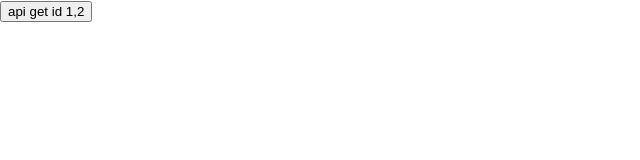
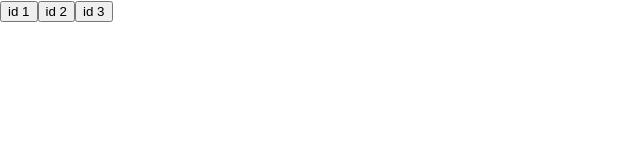
Before and after one commit to MGCWingcombo/Playlist_Client, a React (Create React App) app: page / in a window 1280 px wide. Shown: the top 160 px of the page, without its empty margins (0-640 px from the left). Built offline with nearby package versions, Linux system fonts and the light colour scheme.

Commit message:
버튼마다 원하는 value값 가져오기

```diff
--- /dev/null
+++ b/src/Pages/Btn.js
@@ -0,0 +1,50 @@
+import React, {useState, useEffect} from 'react';
+import axios from 'axios';
+
+const Btn = ({ id }) => {
+
+    const [mbtis, setMbtis] = useState(null);
+    const [error, setError] = useState(null);
+
+
+
+
+    const holder = async () => {
+        try {
+            setError(null);
+            setMbtis(null);
+            await axios.get('https://jsonplaceholder.typicode.com/posts?_start=0&_end=5', {
+                params: {
+                    id:id
+                }
+            }).then(res=>{
+                setMbtis(res.data);
+                console.log("성공");
+            }).catch(err=>{
+                console.log("실패")
+                setError(err)
+                throw err
+            })
+        } catch (e){
+            return <div>에러가 발생했습니다.</div>;
+        }
+    };
+
+    var keys = JSON.stringify(mbtis, ["id","title"], 2);
+
+    return (
+        <>
+            <button onClick={holder}>id {id}</button>
+            {mbtis && (
+                <textarea
+                    rows={7}
+                    value={keys}
+                    readOnly={true}
+                    />
+            )}
+
+        </>
+    );
+};
+
+export default Btn;
--- a/src/Pages/MbtiTest.js
+++ b/src/Pages/MbtiTest.js
@@ -1,45 +1,20 @@
 import React, {useState, useEffect} from 'react';
 import axios from 'axios';
+import Btn from './Btn';
 
 const MbtiTest = () => {
 
-    const [mbtis, setMbtis] = useState(null);
-    const [error, setError] = useState(null);
-
-
-
-
-    const holder = async () => {
-        try {
-            setError(null);
-            setMbtis(null);
-            await axios.get('https://jsonplaceholder.typicode.com/posts?_start=0&_end=5')
-            .then(res=>{
-                setMbtis(res.data);
-                console.log("성공");
-            }).catch(err=>{
-                console.log("실패")
-                setError(err)
-                throw err
-            })
-        } catch (e){
-            return <div>에러가 발생했습니다.</div>;
-        }
-    };
 
 
 
 
     return (
         <>
-            <button onClick={holder}>api get id 1,2</button>
-            {mbtis && (
-                <textarea
-                    rows={7}
-                    value={JSON.stringify(mbtis, null, 2)}
-                    readOnly={true}
-                    />
-            )}
+            <Btn id={1} />
+            <Btn id={2} />
+            <Btn id={3} />
+
+
             {/* <ul>
             {mbtis.map(mbti => (
                 <li key={mbti.id}>
```
